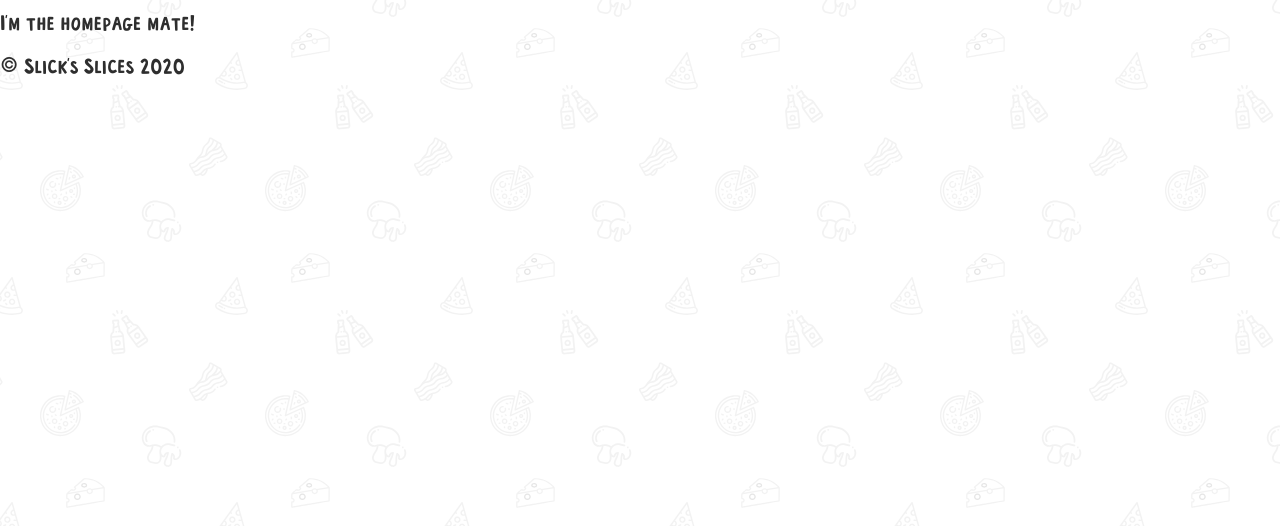
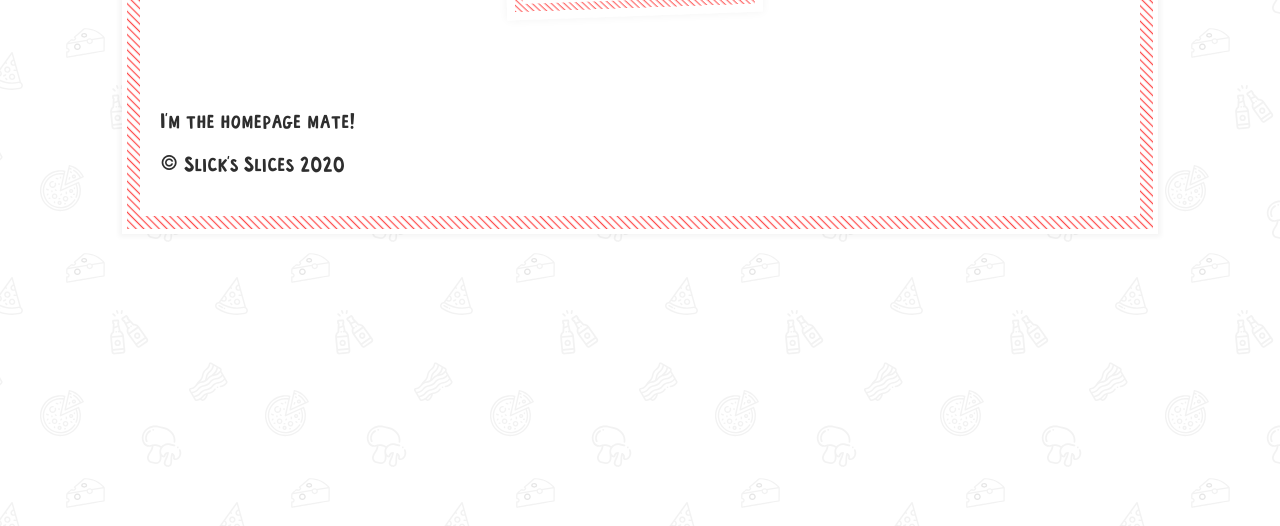
Before and after one commit to DarwinGonzalez/master-gatsby, a Gatsby site in the folder gatsby/: page / in a window 1280 px wide. Shown: the part 274-800 px from the top of the page. Built offline with nearby package versions, Linux system fonts and the light colour scheme; Gatsby itself is replaced by a stand-in of ours.

Commit message:
Styling layout and content container with fancy border

```diff
--- a/gatsby/src/components/Layout.js
+++ b/gatsby/src/components/Layout.js
@@ -1,18 +1,44 @@
 import React from 'react';
+import styled from 'styled-components';
 import Footer from './Footer';
 import Nav from './Nav';
 import 'normalize.css';
 import GlobalStyles from '../styles/GlobalStyles';
 import Typography from '../styles/Typography';
+import stripes from '../assets/images/stripes.svg';
+
+const SiteBorderStyles = styled.div`
+  max-width: 1000px;
+  margin: 12rem auto 4rem auto;
+  margin-top: clamp(2rem, 10vw, 12rem);
+  background: white url(${stripes});
+  background-size: 1500px;
+  padding: 5px;
+  padding: clamp(5px, 1vw, 25px);
+  box-shadow: 0 0 5px 3px rgba(0, 0, 0, 0.044);
+  border: 5px solid white;
+  @media (max-width: 1100px) {
+    margin-left: 1.5rem;
+    margin-right: 1.5rem;
+  }
+`;
+const ContentStyles = styled.div`
+  background: white;
+  padding: 2rem;
+`;
 
 export default function Layout({ children }) {
   return (
     <div>
       <GlobalStyles />
       <Typography />
-      <Nav />
-      {children}
-      <Footer />
+      <SiteBorderStyles>
+        <ContentStyles>
+          <Nav />
+          {children}
+          <Footer />
+        </ContentStyles>
+      </SiteBorderStyles>
     </div>
   );
 }
--- a/gatsby/src/components/Nav.js
+++ b/gatsby/src/components/Nav.js
@@ -17,6 +17,7 @@ const NavStyles = styled.nav`
     grid-template-columns: 1fr 1fr auto 1fr 1fr;
     grid-gap: 2rem;
     align-items: center;
+    margin-top: -6rem;
   }
   li {
     --rotate: -2deg;
@@ -41,6 +42,9 @@ const NavStyles = styled.nav`
     &:hover {
       color: var(--red);
     }
+    /* &[aria-current='page'] {
+      color: var(--red);
+    } */
   }
 `;
 
```
